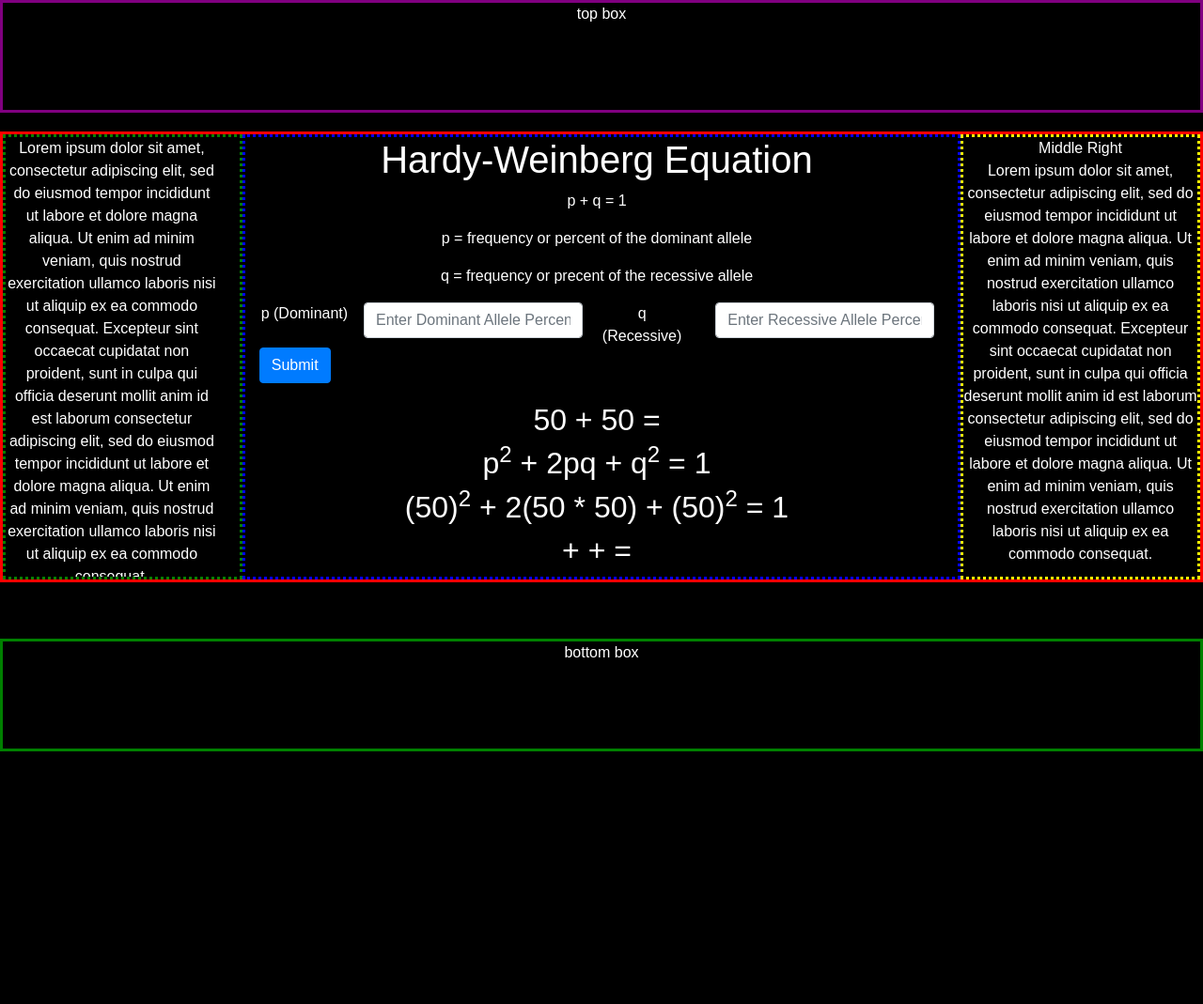
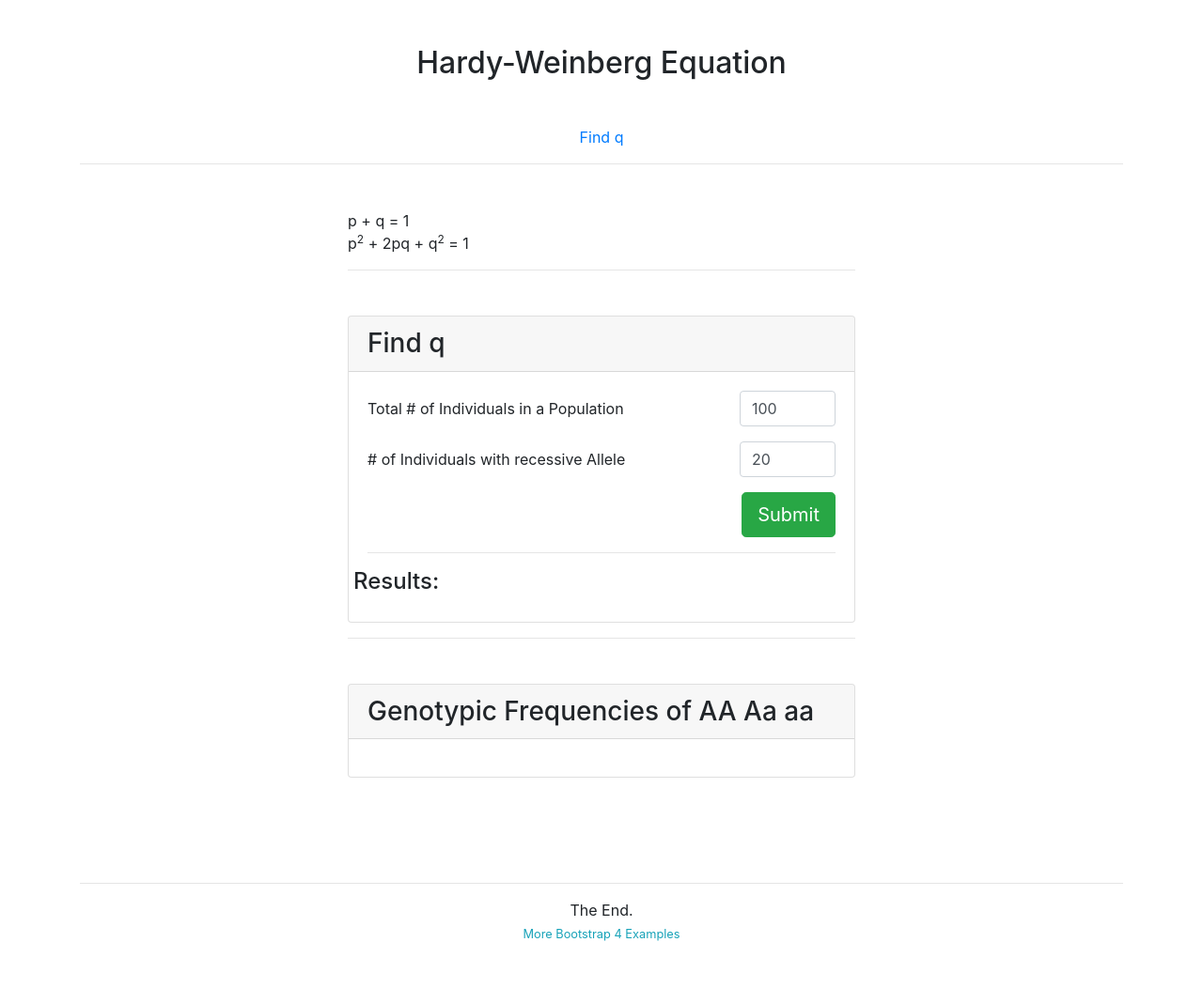
Before and after one commit to nicksessa/hardyWeinberg, a plain HTML site: page index.html in a window 1280 px wide. Shown: the whole page at 94% size. Before the commit the page ends 800 px from the top, so only its background shows below. Drawn offline with nearby package versions, Linux system fonts and the light colour scheme; a web font is replaced by a local one.

Commit message:
Update index.html
Complete rewrite of the code.

```diff
--- a/index.html
+++ b/index.html
@@ -14,227 +14,173 @@
   <link rel="stylesheet" href="https://fonts.googleapis.com/css?family=IM Fell English SC">
 
   <style>
-    body {
-      background-color: black;
-      text-align: center;
-      color: white;
-      font-family: Arial, Helvetica, sans-serif;
-    }
 
-    #topBox {
-      position: fixed;
-
-      top: 0px;
-
-      border-style: solid;
-      border-color: purple;
-
-      width: 100%;
-      height: 15%;
-    }
-
-    #middleBox {
-      position: absolute;
-
-      margin-top: 20px;
-
-      border-style: solid;
-      border-color: red;
-
-      top: 15%;
-
-      width: 100%;
-      height: 60%;
-    }
-
-    #bottomBox {
-      position: fixed;
-
-      border-style: solid;
-      border-color: green;
-
-      width: 100%;
-      height: 15%;
-
-      bottom: 0;
-    }
-
-    #middleLeft {
-      position: absolute;
-      width: 20%;
-      height: 100%;
-
-      left: 0;
-
-
-      padding-right: 23px;
-
-      border-style: dotted;
-      border-color: green;
-
-      overflow-y: hidden;
-    }
-
-    #middleLeft:hover {
-      overflow-y: auto;
-      padding-right: 6px;
-    }
-
-    #middleCenter {
-      position: absolute;
-      height: 100%;
-      width: 60%;
-      left: 20%;
-      padding-right: 10px;
-
-      border-style: dotted;
-      border-color: blue;
-
-      overflow-y: hidden;
-
-    }
-
-    #middleCenter:hover {
-      overflow-y: auto;
-      /* padding-right: 6px; */
-
-    }
-
-    #middleRight {
-      position: absolute;
-      height: 100%;
-      width: 20%;
-      left: 80%;
-
-      border-style: dotted;
-      border-color: yellow;
-
-      overflow-y: hidden;
-    }
-
-    #middleRight:hover {
-      overflow-y: auto;
-      padding-right: 6px;
-    }
   </style>
 </head>
 
 <body>
+    <div class="container py-5">
+        <div class="row">
+            <div class="col-md-12">
+                <h2 class="text-center mb-5">Hardy-Weinberg Equation</h2>
+                <ul class="nav nav-fill">
+                    <a class="nav-item" href="#findq">Find q</a>
+<!--                     <a class="nav-item" href="#formChangePassword">Password</a>
+                    <a class="nav-item" href="#formContact">Contact</a> -->
+                </ul>
+                <hr class="mb-5">
+                <div class="row">
 
-  <div id="topBox">top box</div>
-  <div id="middleBox">
-    <div id="middleLeft">
-      <p>Lorem ipsum dolor sit amet, consectetur adipiscing elit, sed do eiusmod tempor incididunt ut labore et dolore
-        magna aliqua. Ut enim ad minim veniam, quis nostrud exercitation ullamco laboris nisi ut aliquip ex ea commodo
-        consequat. Excepteur sint occaecat cupidatat non proident, sunt in culpa qui officia deserunt mollit anim id est
-        laborum consectetur adipiscing elit, sed do eiusmod tempor incididunt ut labore et dolore magna aliqua. Ut enim
-        ad minim veniam, quis nostrud exercitation ullamco laboris nisi ut aliquip ex ea commodo consequat.</p> -->
-      <p>Lorem ipsum dolor sit amet, consectetur adipiscing elit, sed do eiusmod tempor incididunt ut labore et dolore
-        magna aliqua. Ut enim ad minim veniam, quis nostrud exercitation ullamco laboris nisi ut aliquip ex ea commodo
-        consequat. Excepteur sint occaecat cupidatat non proident, sunt in culpa qui officia deserunt mollit anim id est
-        laborum consectetur adipiscing elit, sed do eiusmod tempor incididunt ut labore et dolore magna aliqua. Ut enim
-        ad minim veniam, quis nostrud exercitation ullamco laboris nisi ut aliquip ex ea commodo consequat.</p> -->
+                    <div class="col-md-6 offset-md-3">
+                        <span>p + q = 1</span>
+                        <div>
+                            <span>p<sup>2</sup> + 2pq + q<sup>2</sup> = 1</span>
+                        </div>
+                        <span class="anchor" id="findq"></span>
+                        <hr class="mb-5">
+
+                        <!-- form card register -->
+                        <div class="card card-outline-secondary">
+                            <div class="card-header">
+                                <h3 class="mb-0">Find q</h3>
+                            </div>
+                            <div class="card-body">
+                                <form class="form" role="form" autocomplete="off">
+                                    <div class="form-group row">
+                                        <label class="col-lg-9 col-form-label form-control-label">Total # of Individuals in a Population</label>
+                                        <div class="col-lg-3">
+                                            <input id="populationSize" class="form-control" type="number" value="100" required="">
+                                        </div>
+                                    </div>
+                                    <div class="form-group row">
+                                        <label class="col-lg-9 col-form-label form-control-label"># of Individuals with recessive Allele</label>
+                                        <div class="col-lg-3">
+                                            <input id="recessiveAllele" class="form-control" type="number" value="20" required="">
+                                        </div>
+                                    </div>
+
+                                    <div class="form-group row">
+                                        <div class="col-lg-3 offset-lg-9">
+                                            <button id="submitBtn" type="submit" class="btn btn-success btn-lg float-right">Submit</button>
+                                        </div>
+                                    </div>
+
+                                    <hr>
+                                    <div class="row"><h4>Results:</h4></div>
+                                    <div id="resultsForQ"></div>
+
+
+                                </form>
+                            </div>
+                        </div>
+                        <!-- /form card register -->
+
+                    </div>
+                    <div class="col-md-6 offset-md-3">
+                        <span class="anchor" id="genotypicFrequencies"></span>
+                        <hr class="mb-5">
+
+                        <!-- form card change password -->
+                        <div class="card card-outline-secondary">
+                            <div class="card-header">
+                                <h3 class="mb-0">Genotypic Frequencies of AA Aa aa</h3>
+                            </div>
+                            <div class="card-body">
+                                <form class="form" role="form" autocomplete="off">
+                                    <div id="resultsForFrequencies"></div>
+                                </form>
+                            </div>
+                        </div>
+                        <!-- /form card change password -->
+
+                    </div>
+
+                </div>
+                <!--/row-->
+
+            <br><br><br><br>
+
+            </div>
+            <!--/col-->
+        </div>
+        <!--/row-->
+        <hr>
+        <p class="text-center">The End.<br>
+            <a class="small text-info d-inline-block" href="https://www.codeply.com/bootstrap-4-examples">More Bootstrap 4 Examples</a>
+        </p>
 
     </div>
-    <div id="middleCenter">
+    <!--/container-->
+  <script>
 
-      <div class="container">
+// validation example for Login form
+ $("#btnLogin").click(function(event) {
 
-            <h1>Hardy-Weinberg Equation</h1>
-            <p>p + q = 1</p>
-            <p>p = frequency or percent of the dominant allele</p>
-            <p>q = frequency or precent of the recessive allele</p>
+    var form = $("#loginForm");
+
+    if (form[0].checkValidity() === false) {
+      event.preventDefault();
+      event.stopPropagation();
+    }
+
+    // if validation passed form
+    // would post to the server here
+
+    form.addClass('was-validated');
+});
 
 
-        <form class="form-inline">
-          <div class="row">
-            <div class="col">
-              <label for="dominantAllele">p (Dominant) </label>
-            </div>
-            <div>
-              <input type="text" class="form-control" id="dominantAlleleID" placeholder="Enter Dominant Allele Percent"
-                name="dominantAllele">
-            </div>
-            <div class="col">
-              <label for="recessiveAllele">q (Recessive) </label>
-            </div>
-            <div class="col">
-              <input type="text" class="form-control" id="recessiveAlleleID"
-                placeholder="Enter Recessive Allele Percent" name="recessiveAllele">
-            </div>
-            <div class="col-sm-1">
-              <button type="submit" class="btn btn-primary">Submit</button>
-            </div>
-          </div>
-        </form>
-        <div>
-          <h2 style="margin-top:20px">
-            <span id="output1Dominant">50</span> + <span id="output1Recessive">50</span> = <span
-              id="output1Result"></span>
-          </h2>
-        </div>
-        <div>
-          <h2>p<sup>2</sup> + 2pq + q<sup>2</sup> = 1
-          </h2>
-        </div>
-        <div>
-          <h2>(<span id="o1a">50</span>)<sup>2</sup> + 2(<span id="o1b">50</span> * <span id="o1c">50</span>) + (<span
-              id="o1d">50</span>)<sup>2</sup> = 1
-          </h2>
-        </div>
-        <div>
-          <h2><span id="o2a"></span> + <span id="o2b"></span> + <span id="o2c"></span> = <span id="o2d"></span>
-          </h2>
-        </div>
+    $("#submitBtn").click(function(event) {
+        //alert("btn clicked!")
+        var totalPop = parseInt($("#populationSize").val())
+        var numRecessive = parseInt($("#recessiveAllele").val())
+        var percentRecessive = numRecessive / totalPop
 
-        <div>
-          <p> Frequency of AA = p<sup>2</sup> = <span id="o3a"></span></p>
-          <p> Frequency of Aa = 2pq = <span id="o3b"></span></p>
-          <p> Frequency of aa = q<sup>2</sup> = <span id="o3c"></span></p>
-        </div>
-        <div>
-          <p> Dominant = AA + Aa (<span id="o4a"></span> + <span id="o4b"></span>) = <span id="o4c"></span></p>
-          <p> Recessive = aa (<span id="o4d"></span>)</p>
-        </div>
+        var q = Math.sqrt(parseFloat(percentRecessive))
+        q = q.toPrecision(2)
+        var p = 1 - q
+        p = p.toPrecision(2)
 
-        <hr style="border-top: 1px dotted red">
+        // calculate genotypic frequencies
 
-        <div>
-          <p> Genotypic frequency of aa = q<sup>2</sup> = <span id ="o5a"></span></p>
-          <p> The square root of <span id="o5b"></span> is: <span id="o5c"></span></p>
-          <p> Therefore, the frequency of the 'a' allele in the population is: <span id="o5d"></span></p>
-          <p> And the frequency of the 'A' allele in the population is: <span id="o5e"></span></p>
-        </div>
+        var A = p
+        var a = q
 
-        <hr style="border-top: 1px dotted red">
+        var AA = A * A
+        AA = AA.toPrecision(2)
+        var Aa = (A * a) * 2
+        Aa = Aa.toPrecision(2)
+        var aa = a * a
+        aa = aa.toPrecision(2)
 
-        <div>
-          <p> Frequency of AA = <span id="o6a"></span></p>
-          <p> Frequency of Aa = <span id="o6b"></span></p>
-          <p> Frequency of aa = <span id="o6c"></span></p>
-        </div>
+        $("#o6a").html(AA)
+        $("#o6b").html(Aa)
+        $("#o6c").html(aa)
 
-      </div>
 
-    </div> <!-- middle center -->
-    <div id="middleRight">Middle Right
+        var myString = ""
+        myString = `<p>Percent of the population that is recessive is: ${percentRecessive}  This is also the phenotype frequency which confusingly is also the genotypic frequency.</p>`
+        myString += `<p>Therefore, q<sup>2</sup> = ${percentRecessive}</p>`
+        myString += `<p>The sqrt of q<sup>2</sup> is: q</p>`
+        myString += `<p>The sqrt of ${percentRecessive} is: ${q}</p>`
+        myString += `<p>Therefore, q = ${q}</p><hr>`
+        myString += `<p>Hardy-Weinberg Formula: p + q = 1</p>`
+        myString += `<p>Solve for p:</p>`
+        myString += `<p>p + ${q} = 1</p>`
+        myString += `<p>p = ${p}</p>`
+        myString += `<p>${p} + ${q} = 1</p><hr>`
+        myString += `<p>Therefore, the frequency of the 'a' allele in in the population is q = ${q} and the frequency of the 'A' allele in the population is p = ${p}</p>`
+        $("#resultsForQ").html(myString)
 
-      <p>Lorem ipsum dolor sit amet, consectetur adipiscing elit, sed do eiusmod tempor incididunt ut labore et dolore
-        magna aliqua. Ut enim ad minim veniam, quis nostrud exercitation ullamco laboris nisi ut aliquip ex ea commodo
-        consequat. Excepteur sint occaecat cupidatat non proident, sunt in culpa qui officia deserunt mollit anim id est
-        laborum consectetur adipiscing elit, sed do eiusmod tempor incididunt ut labore et dolore magna aliqua. Ut enim
-        ad minim veniam, quis nostrud exercitation ullamco laboris nisi ut aliquip ex ea commodo consequat.</p> -->
-      <p>Lorem ipsum dolor sit amet, consectetur adipiscing elit, sed do eiusmod tempor incididunt ut labore et dolore
-        magna aliqua. Ut enim ad minim veniam, quis nostrud exercitation ullamco laboris nisi ut aliquip ex ea commodo
-        consequat. Excepteur sint occaecat cupidatat non proident, sunt in culpa qui officia deserunt mollit anim id est
-        laborum consectetur adipiscing elit, sed do eiusmod tempor incididunt ut labore et dolore magna aliqua. Ut enim
-        ad minim veniam, quis nostrud exercitation ullamco laboris nisi ut aliquip ex ea commodo consequat.</p> -->
 
-    </div>
-  </div>
-  <div id="bottomBox">bottom box</div>
+        // results for genotypic frequencies
+        myString = `<p>Frequency of AA = p<sup>2</sup> = ${AA}</p>`
+        myString += `<p>Frequency of Aa = 2pq = ${Aa}</p>`
+        myString += `<p>Frequency of aa = q<sup>2</sup> = ${aa}</p>`
 
-  <script>
+        $("#resultsForFrequencies").html(myString)
+    });
+
 
 
     $(document).ready(function () {
```
